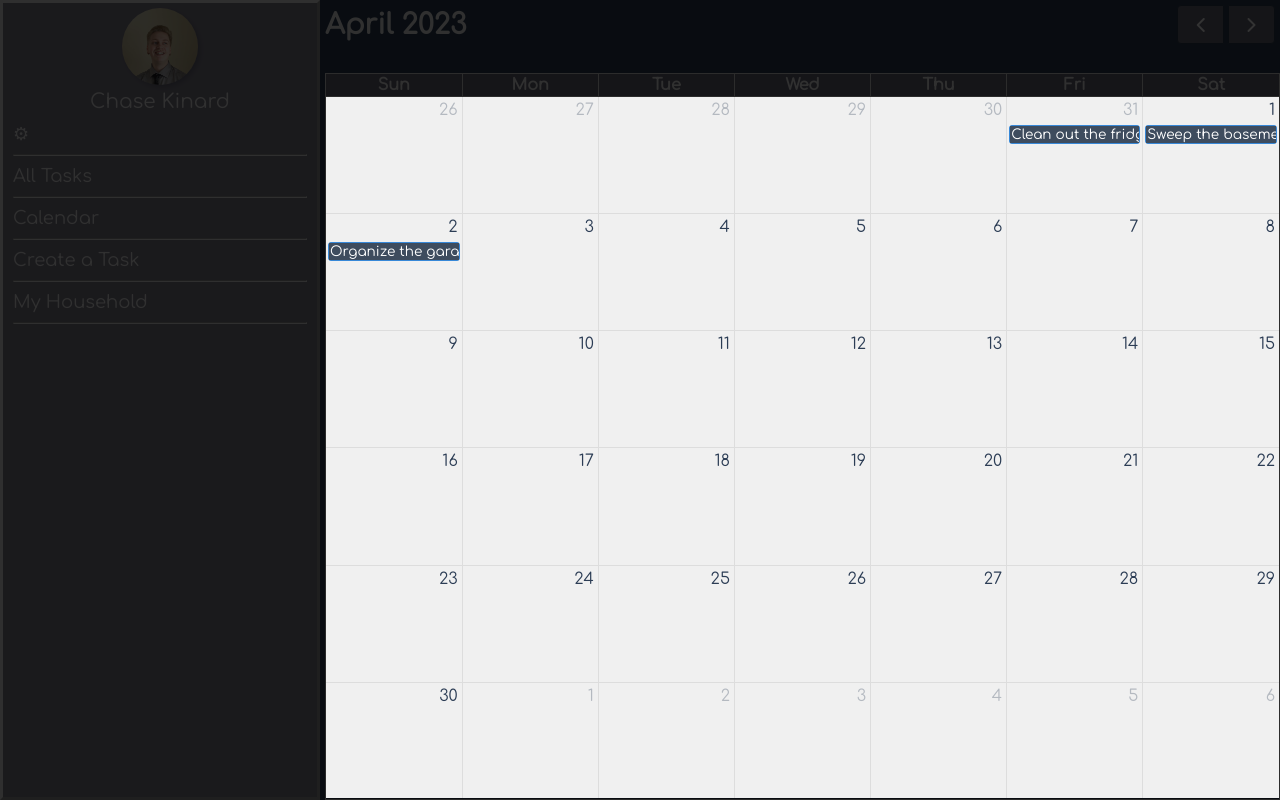
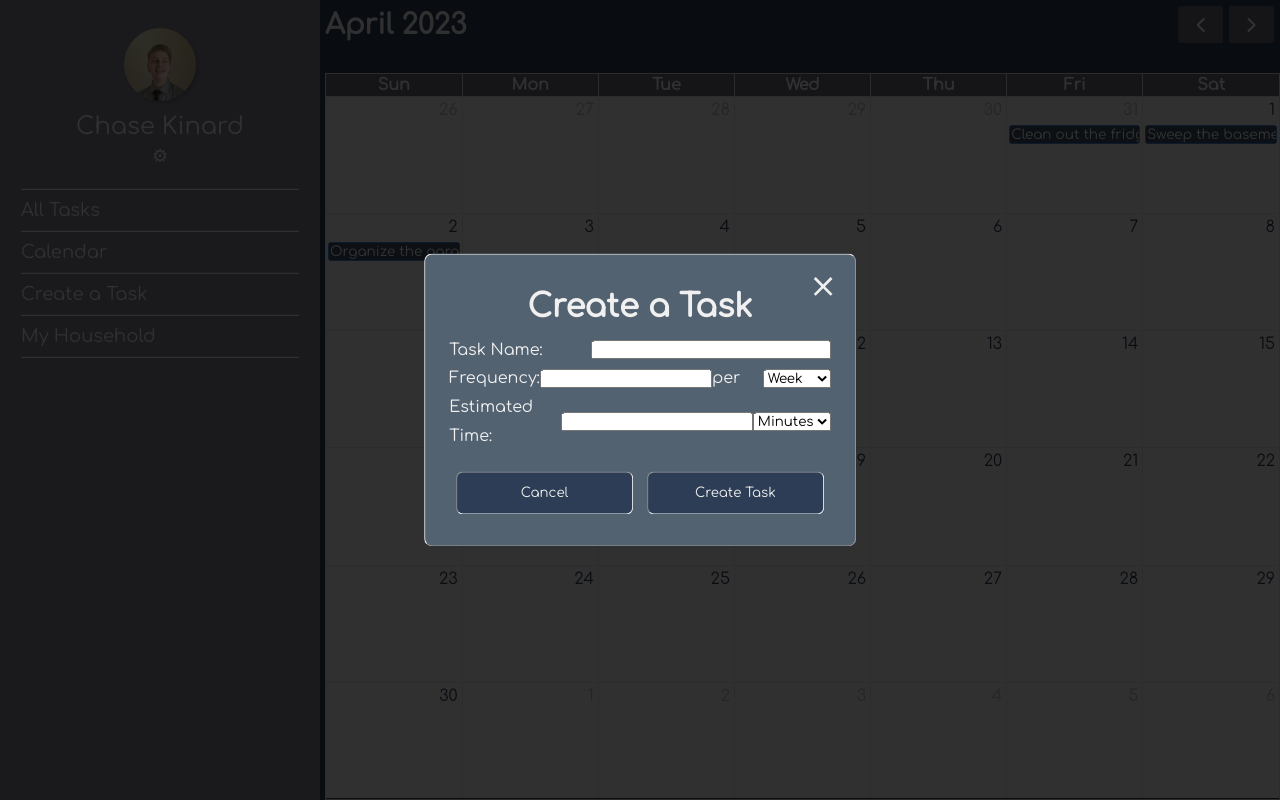
Before and after one commit to cymbre1/CIS371-FinalProject, a React (Create React App) app in the folder react-app/: page /calendar in a window 1280 px wide. Both pictures are taken after a click on the button "Create a Task". Built offline with nearby package versions, Linux system fonts and the light colour scheme.

Commit message:
fixed modal background issue, minor menu changes

```diff
--- a/react-app/src/App.css
+++ b/react-app/src/App.css
@@ -63,13 +63,14 @@
     font-family: 'Comfortaa';
 }
 #root {
-  background-color: var(--color-BlackCoral);
+    background-color: var(--color-PrussianBlue);
     display: flex;
     height: 100vh;
     width: 100vw;
 }
 
 .fc {
+    z-index: 0;
     width: 75%;
     background-color: var(--color-PrussianBlue);
     color: var(--color-WetPaper);
@@ -105,18 +106,18 @@
 #menu {
     color: var(--color-WetPaper);
     flex: 1;
-  padding: 5px;
+    padding: 1em;
     background-color: var(--color-RomanSilver);
-  border-style: outset;
 }
 
 /* Menu Header */
 #menu #menu-header {
     display: flex;
     flex-direction: column;
+    padding: 0.5em 0;
     align-items: center;
     justify-content: center;
-  font-size: 20px;;
+    font-size: 1.5em;
 }
 #menu #menu-user-image {
     width: 25%;
@@ -124,7 +125,7 @@
     box-shadow: 2.5px 2.5px 5px var(--color-OldLavendar);
 }
 #menu #menu-user-name {
-  margin: 5px;
+    margin-top: 0.5em;
 }
 
 /* Menu Buttons */
@@ -132,6 +133,9 @@
     margin: 5px;
 }
 #menu .menu-button {
+    cursor: pointer;
+    text-align: left;
+    width: 100%;
     color: var(--color-WetPaper);
     border: 0;
     background: none;
@@ -140,9 +144,14 @@
     margin: 5px;
     font-size: 18px;
 }
-#menu .menu-button:last-child {
-  position: absolute;
-  bottom: 0;
+#menu .menu-button:hover {
+    filter: brightness(85%);
+}
+#menu .menu-button:active {
+    filter: brightness(70%);
+}
+#menu #menu-settings-button {
+    text-align: center;
 }
 
 /* Calendar */
--- a/react-app/src/pages/CreateTask.jsx
+++ b/react-app/src/pages/CreateTask.jsx
@@ -5,6 +5,7 @@ import { useSpring, animated } from 'react-spring';
 import styled from 'styled-components';
 import { MdClose } from 'react-icons/md';
 
+/* Dim behind modal. */
 const Background = styled.div`
 background: rgba(0, 0, 0, 0.8);
 position: absolute;
@@ -18,20 +19,19 @@ const Background = styled.div`
 z-index: 1;
 `;
 
+/* Modal background. */
 const ModalWrapper = styled.div`
 width: 100%;
-  box-sizing: border-box;
-  box-shadow: 0 5px 16px rgba(0, 0, 0, 0.2);
+max-width: max-content;
+padding: 1.5em;
+border: 1px outset var(--color-WetPaper);
+border-radius: 0.5em;
 background: var(--color-BlackCoral);
 color: var(--color-WetPaper);
-  position: relative;
 z-index: 10;
-  border-radius: 10px;
-  padding: 30px;
 position: absolute;
 transform: translate(-50%, -50%);
 left: 50%;
-  max-width: max-content;
 `;
 
 const ModalContent = styled.div`
@@ -40,27 +40,38 @@ const ModalContent = styled.div`
 justify-content: center;
 align-items: center;
 line-height: 1.8;
-
-  p {
-    margin-bottom: 1rem;
+div {
+    display: flex;
+    width: 100%;
+    align-items: center;
 }
-
+div > label {
+    flex: 3;
+    align-text: left;
+}
+div > input {
+    flex: 5;
+}
 button {
-    padding: 10px 24px;
-    margin: 5px;
+    flex: 1;
+    padding: 1em;
+    margin: 1.5em 0.5em 0.5em;
     background: var(--color-PrussianBlue);
-    color: #fff;
-    border: solid 1px white;
+    color: var(--color-WetPaper);
+    border: 1px inset var(--color-WetPaper);
+    border-radius: 0.5em;
 }
+button:hover { filter: brightness(85%); }
+button:active { border 1px outset var(--color-WetPaper) }
 `;
 
 const CloseModalButton = styled(MdClose)`
 cursor: pointer;
 position: absolute;
-  top: 20px;
-  right: 20px;
-  width: 32px;
-  height: 32px;
+top: 1em;
+right: 1em;
+width: 2em;
+height: 2em;
 padding: 0;
 z-index: 10;
 `;
@@ -68,6 +79,7 @@ const CloseModalButton = styled(MdClose)`
 export const CreateTaskModal = ({ showModal, setShowModal }) => {
     const modalRef = useRef();
 
+    /* Animate page open. */
     const animation = useSpring({
         config: {
             duration: 250
@@ -79,26 +91,22 @@ export const CreateTaskModal = ({ showModal, setShowModal }) => {
         right: 0
     });
 
-    const closeModal = e => {
-      if (modalRef.current === e.target) {
-        setShowModal(false);
-      }
+    /* Escape modal on background click? */
+    const closeModal = function (e) {
+        if (modalRef.current === e.target) { setShowModal(false); }
     };
 
+    /* Escape modal on ESC keypress. */
     const keyPress = useCallback(
-        e => {
-          if (e.key === 'Escape' && showModal) {
-            setShowModal(false);
-            console.log('I pressed');
-          }
+        function (e) {
+            if (e.key === 'Escape' && showModal) { setShowModal(false); }
         },
         [setShowModal, showModal]
     );
-
     useEffect(
-        () => {
+        function() {
             document.addEventListener('keydown', keyPress);
-          return () => document.removeEventListener('keydown', keyPress);
+            return function() { document.removeEventListener('keydown', keyPress); }
         },
         [keyPress]
     );
@@ -122,7 +130,7 @@ export const CreateTaskModal = ({ showModal, setShowModal }) => {
                                 <select id="frequency-repeating" type="number">
                                     <option value="week">Week</option>
                                     <option value="month">Month</option>
-                            <option value="Year">Year</option>
+                                    <option value="year">Year</option>
                                 </select>
                             </div>
                             <div>
@@ -134,13 +142,13 @@ export const CreateTaskModal = ({ showModal, setShowModal }) => {
                                 </select>
                             </div>
                             <div>
-                        <button  id="cancel" onClick={() => setShowModal(prev => !prev)}>Cancel</button>
+                                <button  id="cancel" onClick={() => setShowModal(false)}>Cancel</button>
                                 <button id="create" >Create Task</button>
                             </div>
                         </ModalContent>
                         <CloseModalButton
                             aria-label='Close modal'
-                    onClick={() => setShowModal(prev => !prev)}
+                            onClick={() => setShowModal(false)}
                         />
                         </ModalWrapper>
                     </animated.div>
--- a/react-app/src/pages/Menu.js
+++ b/react-app/src/pages/Menu.js
@@ -16,13 +16,9 @@ function Menu(props) {
     const createTaskModal = () => {
         props.modals.createTaskModal.update(true);
     }
-    const settingsModal = () => {
-        props.modals.settingsModal.update(true);
-    }
 
     return <div id="menu">
-        <MenuUserHeader user={ props.data.user }></MenuUserHeader>
-        <MenuButton text="⚙" click={ settingsModal }></MenuButton>
+        <MenuUserHeader user={ props.data.user } settingsModal={ props.modals.settingsModal }></MenuUserHeader>
         <hr></hr>
         <MenuButton text="All Tasks" click={ tasks }></MenuButton>
         <hr></hr>
@@ -36,15 +32,27 @@ function Menu(props) {
 }
 
 function MenuUserHeader(props) {
+    const settingsModal = () => {
+        props.settingsModal.update(true);
+    }
     return <div id="menu-header">
         <img id="menu-user-image" src={ props.user.pfpref } alt=""></img>
-        <div id="menu-user-name">{ props.user.name }</div>
+        <div id="menu-user-name">{props.user.name}</div>
+        <MenuSettingsButton text="⚙" click={ settingsModal }></MenuSettingsButton>
     </div>
 }
 
 function MenuButton(props) {
     return (
-    <button className='menu-button' onClick={ props.click }>
+    <button className='menu-button' onClick={ props.click } >
+        { props.text }
+    </button>
+    )
+}
+
+function MenuSettingsButton(props) {
+    return (
+    <button id='menu-settings-button' className='menu-button' onClick={ props.click } >
         { props.text }
     </button>
     )
```
Lines whose indentation alone changed are shown as unchanged.
